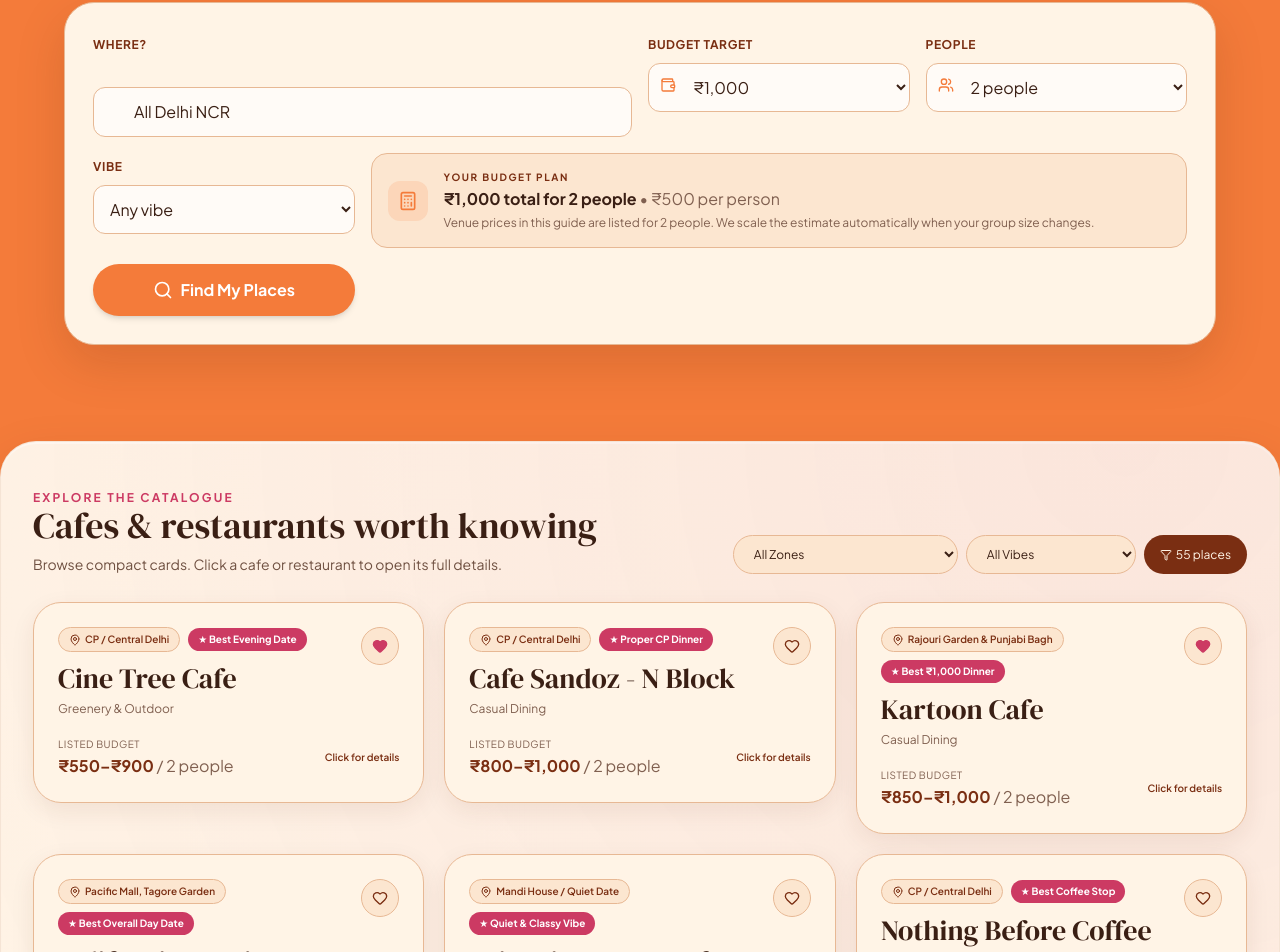
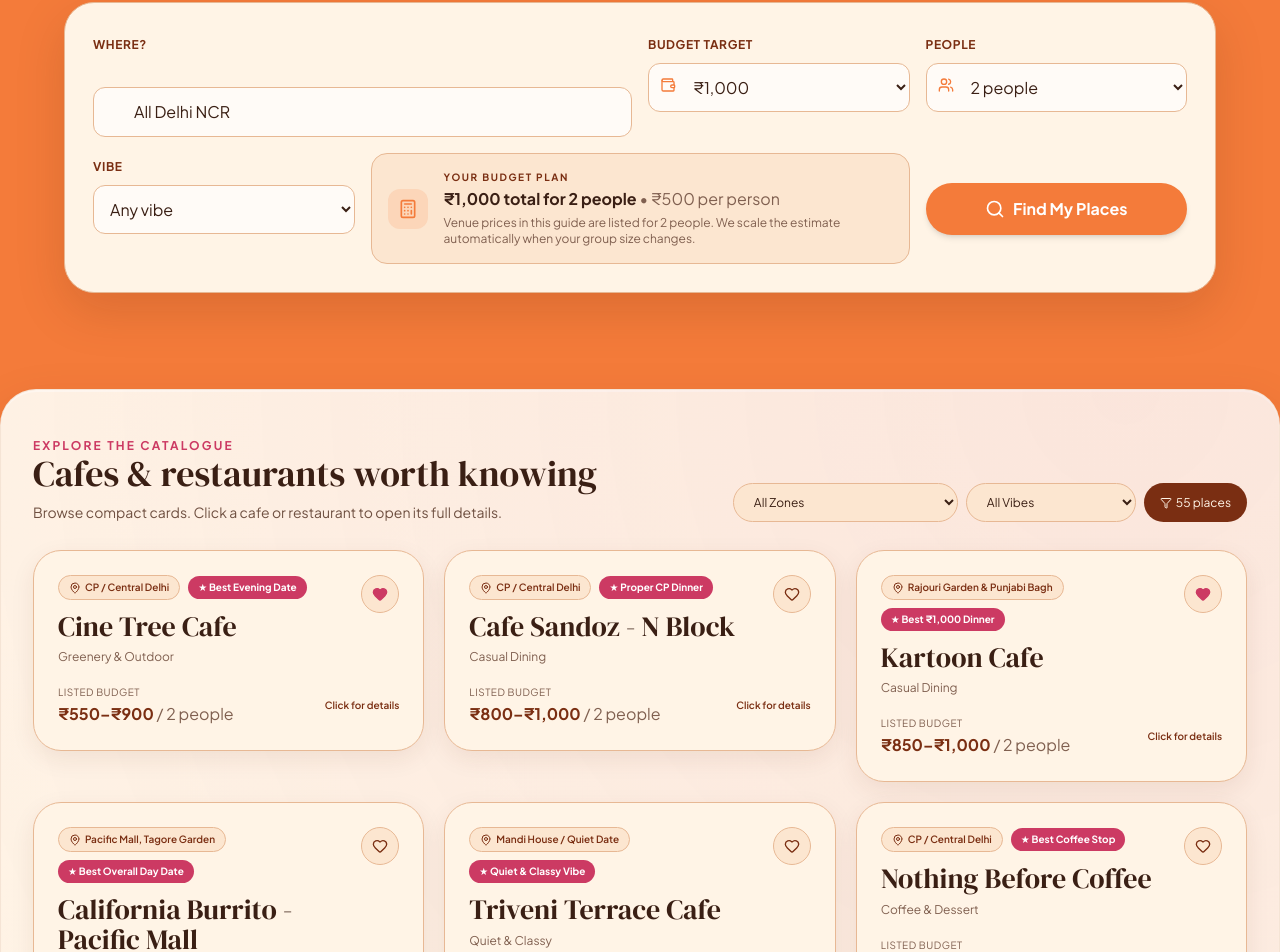
Before and after one commit to iavinaxh/delhi-cafe-hopping, a React (Vite) app: page / in a window 1280 px wide. Shown: the part 1149-2101 px from the top of the page. Built offline with nearby package versions, Linux system fonts and the light colour scheme; the HTML template or start-up script is replaced by a standard one.

Commit message:
Fix desktop Find My Places form layout

```diff
--- a/src/index.css
+++ b/src/index.css
@@ -99,6 +99,28 @@
 .spark-one { right: 8%; bottom: 13%; }
 .spark-two { left: 12%; top: 12%; }
 
+/* Desktop finder layout: keep Vibe, budget plan and Find My Places on one clean row. */
+@media (min-width: 1024px) {
+  #find-my-place form > div {
+    grid-template-columns: repeat(4, minmax(0, 1fr));
+  }
+
+  #find-my-place form > div > label:nth-child(4) {
+    grid-column: 1;
+  }
+
+  #find-my-place form > div > div:nth-child(5) {
+    grid-column: 2 / span 2;
+    grid-row: 2;
+  }
+
+  #find-my-place form > div > div:nth-child(6) {
+    grid-column: 4;
+    grid-row: 2;
+    align-self: center;
+  }
+}
+
 @media (max-width: 640px) {
   html, body, #root { background-color: #F47B3A; }
   .site-shell, .site-main { background-color: #F47B3A !important; }
```
